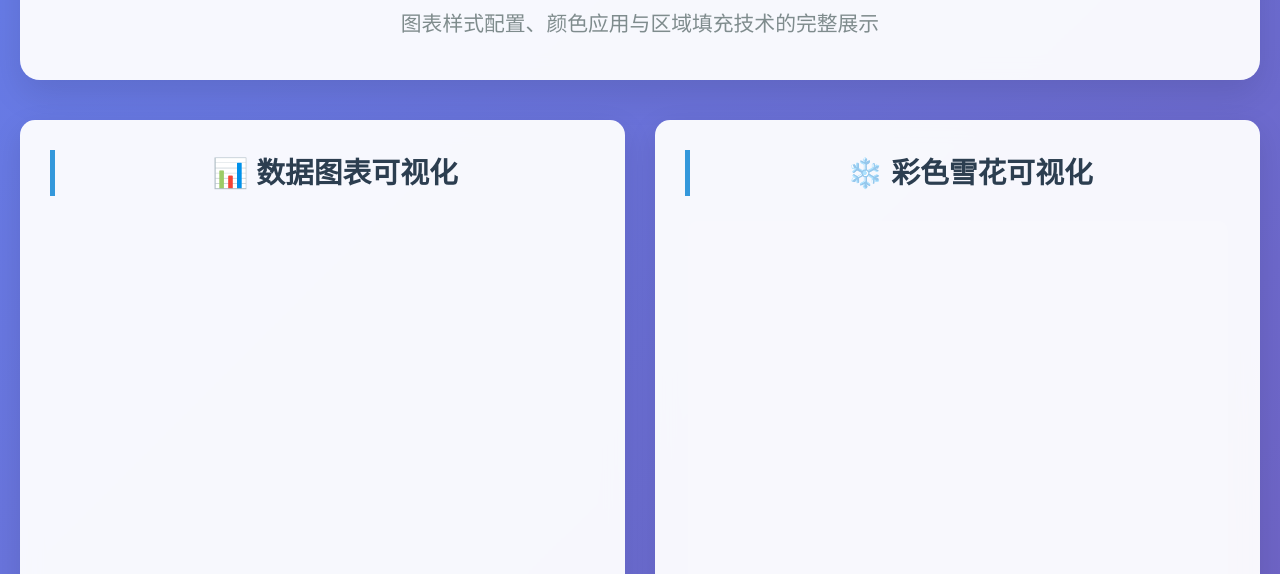
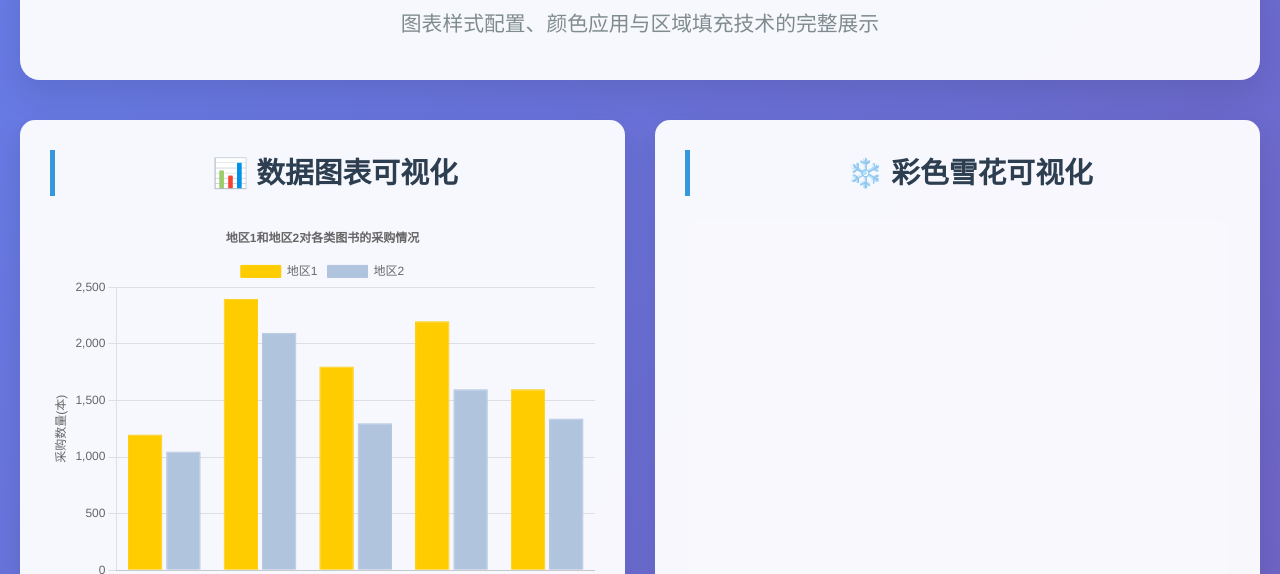
Before and after one commit to 022340614/yanwang, a website: page chapter4-complete.html in a window 1280 px wide. Shown: the part 226-800 px from the top of the page. Drawn offline with nearby package versions, Linux system fonts and the light colour scheme.

Commit message:
修复第四章页面图表显示问题 - 修复Chart.js加载和JavaScript初始化

```diff
--- a/chapter4-complete.html
+++ b/chapter4-complete.html
@@ -4,7 +4,7 @@
     <meta charset="UTF-8">
     <meta name="viewport" content="width=device-width, initial-scale=1.0">
     <title>第四章完整数据可视化 - 022340614</title>
-    <script src="https://cdn.jsdelivr.net/npm/chart.js@4.4.0/dist/chart.min.js"></script>
+    <script src="https://cdn.jsdelivr.net/npm/chart.js"></script>
     <style>
         * {
             margin: 0;
```
